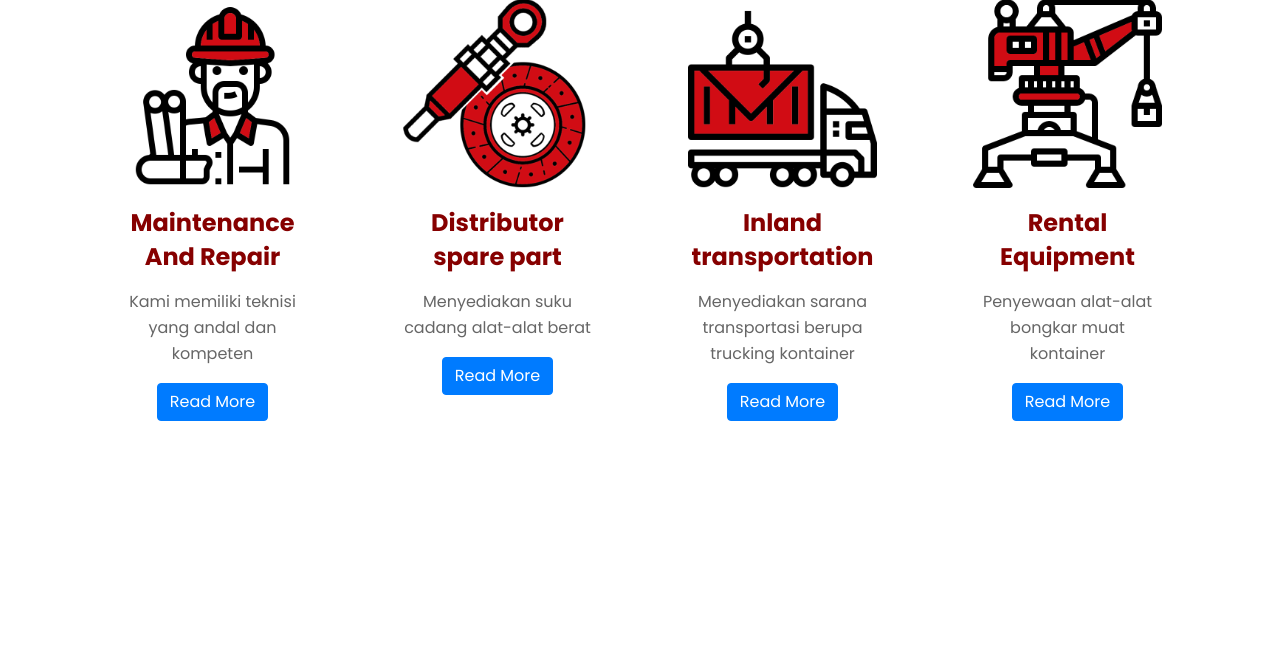
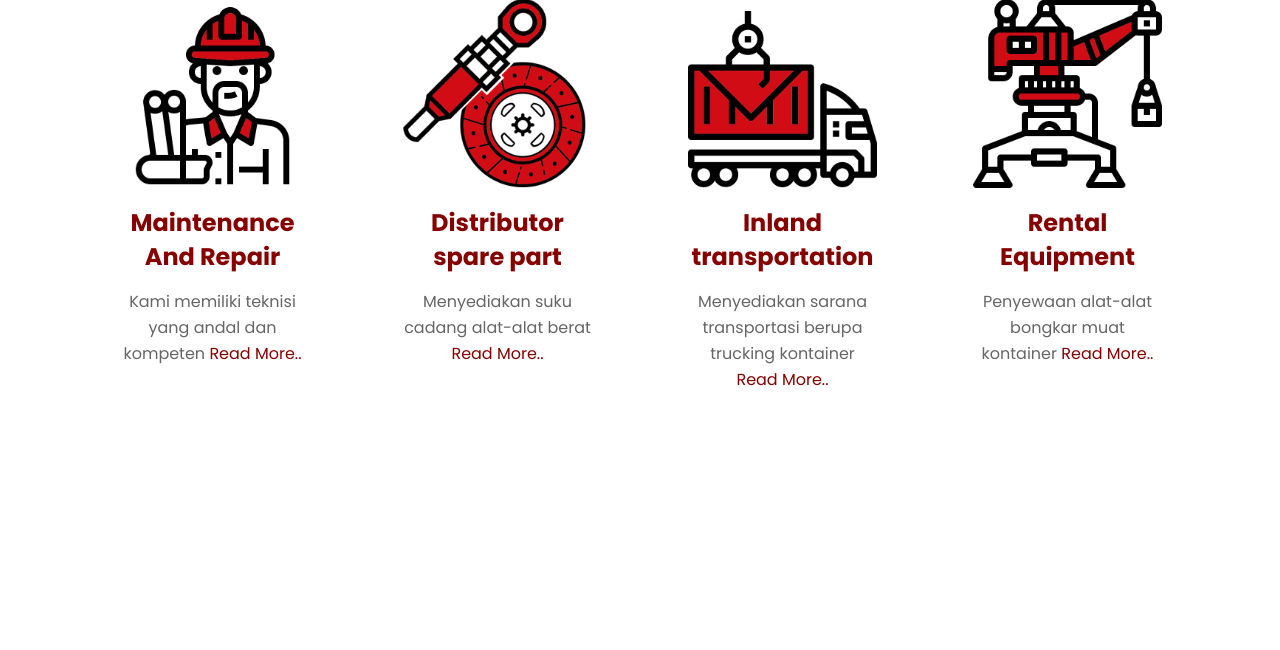
Before and after one commit to yusron25/rcm, a CodeIgniter app: page /database/ in a window 1280 px wide. Shown: the part 234-884 px from the top of the page. Run offline with CodeIgniter, Linux system fonts and the light colour scheme; some libraries are stand-ins or nearby versions.

Commit message:
upd again

```diff
--- a/application/views/home/home_v.php
+++ b/application/views/home/home_v.php
@@ -41,11 +41,8 @@
                     </div>
                     <div class="content">
                         <h4 class="title">Maintenance And Repair</h4>
-                        <p>Kami memiliki teknisi yang andal dan kompeten <span class="collapse" id="mrcollapse">untuk melakukan pemeliharaan dan perbaikan alat berat sesuai dengan Standar operation prosedur dari mulai preventive maintenance, corrective maintenance, penanganan troubleshooting sampai dengan over houl.</span> </p>
+                        <p>Kami memiliki teknisi yang andal dan kompeten <span class="collapse" id="mrcollapse">untuk melakukan pemeliharaan dan perbaikan alat berat sesuai dengan Standar operation prosedur dari mulai preventive maintenance, corrective maintenance, penanganan troubleshooting sampai dengan over houl.</span> <a class="collapers" href="#" data-toggle="collapse" data-target="#mrcollapse" aria-expanded="false" aria-controls="mrcollapse">Read More..</a></p>
 
-                        <button class="btn btn-primary" type="button" data-toggle="collapse" data-target="#mrcollapse" aria-expanded="false" aria-controls="mrcollapse">
-                        Read More
-                        </button>
                         <!-- <p><?=$this->lang->line('InternationalForwarderDesc') ?></p> -->
                     </div>
                 </div>
@@ -59,11 +56,8 @@
                     <div class="content">
                         <h4 class="title">Distributor spare part</h4>
                         <!-- <p><?=$this->lang->line('EMKLDesc') ?></p> -->
-                        <p>Menyediakan suku cadang alat-alat berat <span class="collapse" id="spcollapse">dengan kualitas terjamin dan harga yang kompetitif dari mulai consumable part, engine, cylinder, turbo, generator dan spare partlainnya.</span></p>
+                        <p>Menyediakan suku cadang alat-alat berat <span class="collapse" id="spcollapse">dengan kualitas terjamin dan harga yang kompetitif dari mulai consumable part, engine, cylinder, turbo, generator dan spare partlainnya.</span><a class="collapers" href="#" data-toggle="collapse" data-target="#spcollapse" aria-expanded="false" aria-controls="spcollapse">Read More..</a></p>
 
-                        <button class="btn btn-primary" type="button" data-toggle="collapse" data-target="#spcollapse" aria-expanded="false" aria-controls="spcollapse">
-                        Read More
-                        </button>
                     </div>
                 </div>
             </div>
@@ -76,11 +70,8 @@
                     <div class="content">
                         <h4 class="title">Inland transportation</h4>
                         <!-- <p><?=$this->lang->line('PPJKDesc') ?></p> -->
-                        <p>Menyediakan sarana transportasi berupa trucking kontainer <span class="collapse" id="itcollapse">ukuran 40 feet dengan armada baru untuk kebutuhan pengiriman ke seluruh wilayah.</span></p>
+                        <p>Menyediakan sarana transportasi berupa trucking kontainer <span class="collapse" id="itcollapse">ukuran 40 feet dengan armada baru untuk kebutuhan pengiriman ke seluruh wilayah.</span><a class="collapers" href="#" data-toggle="collapse" data-target="#itcollapse" aria-expanded="false" aria-controls="itcollapse">Read More..</a></p>
 
-                        <button class="btn btn-primary" type="button" data-toggle="collapse" data-target="#itcollapse" aria-expanded="false" aria-controls="itcollapse">
-                        Read More
-                        </button>
                     </div>
                 </div>
             </div>
@@ -99,11 +90,8 @@
                             <li>Crane</li>
                         </ul> -->
                         <!-- <p><?=$this->lang->line('InlandTransportationsDesc') ?></p> -->
-                        <p>Penyewaan alat-alat bongkar muat kontainer <span class="collapse" id="recollapse">seperti harbor mobile crane (HMC), reachstacker (RS), sideloader (SL) untuk menunjang kegiatan stevedoring, receiving delivery container baik di Pelabuha nmaupun Depo container dengan menempatkan alat-alat yang handal serta dioperasikan oleh operator yang berpengalaman dan bersertifikat.</span></p>
+                        <p>Penyewaan alat-alat bongkar muat kontainer <span class="collapse" id="recollapse">seperti harbor mobile crane (HMC), reachstacker (RS), sideloader (SL) untuk menunjang kegiatan stevedoring, receiving delivery container baik di Pelabuha nmaupun Depo container dengan menempatkan alat-alat yang handal serta dioperasikan oleh operator yang berpengalaman dan bersertifikat.</span><a class="collapers" href="#" data-toggle="collapse" data-target="#recollapse" aria-expanded="false" aria-controls="recollapse">Read More..</a></p>
 
-                        <button class="btn btn-primary" type="button" data-toggle="collapse" data-target="#recollapse" aria-expanded="false" aria-controls="recollapse">
-                        Read More
-                        </button>
                     </div>
                 </div>
             </div>
@@ -206,6 +194,18 @@
     </div>
 </div>
 
+<script>
+
+    $('.collapse').on('show.bs.collapse', function () {
+       $('.collapers').text('Less More..')
+    })
+
+    $('.collapse').on('hidden.bs.collapse', function () {
+        $('.collapers').text('Read More..')
+    })
+
+</script>
+
 &nbsp;
 &nbsp;
 &nbsp;
--- a/application/views/template.php
+++ b/application/views/template.php
@@ -62,6 +62,9 @@
 
     <!-- jquery -->
     <script src="<?=base_url()?>assets/appside/assets/js/jquery.js"></script>
+
+    <!-- bootstrap -->
+    <script src="<?=base_url()?>assets/appside/assets/js/bootstrap.min.js"></script>
 </head>
 
 <body>
@@ -168,9 +171,11 @@ background-color:#f9f9f9;z-index: 3;">
                     <div class="footer-widget nav_menus_widget">
                         <h4 class="widget-title" >Our Customer</h4>
                         <ul>
-                            <li><a href="#" ><i class="fas fa-chevron-right"></i><img style="max-height: 40px; max-width: 100px" src="<?=base_url()?>assets/images/ourcustomer/Temas.png" alt="temas logo"></a></li>
-                            <li><a href="#" ><i class="fas fa-chevron-right"></i><img style="max-height: 40px; max-width: 100px" src="<?=base_url()?>assets/images/ourcustomer/ipc.png" alt="temas logo"></a></li>
-                            <li><a href="#" ><i class="fas fa-chevron-right"></i><img style="max-height: 40px; max-width: 100px" src="<?=base_url()?>assets/images/ourcustomer/samudra-indonesia.png" alt="samudera indonesia logo"></a></li>
+                            <li><a href="#" ><i class="fas fa-chevron-right"></i><img style="max-height: 40px; max-width: 100px" src="<?=base_url()?>assets/images/ourcustomer/pelindo1.png" alt="pelindo 1 logo"></a></li>
+                             <li><a href="#" ><i class="fas fa-chevron-right"></i><img style="max-height: 40px; max-width: 100px" src="<?=base_url()?>assets/images/ourcustomer/ipc.png" alt="temas logo"></a></li>
+                            <li><a href="#" ><i class="fas fa-chevron-right"></i><img style="max-height: 40px; max-width: 100px" src="<?=base_url()?>assets/images/ourcustomer/pelindo3.png" alt="pelindo 3 logo"></a></li>
+
+
 
                         </ul>
                     </div>
@@ -179,8 +184,11 @@ background-color:#f9f9f9;z-index: 3;">
                     <div class="footer-widget nav_menus_widget">
                         <h4 class="widget-title" > </h4><br>
                         <ul>
-                            <li><a href="#" ><i class="fas fa-chevron-right"></i><img style="max-height: 40px; max-width: 100px" src="<?=base_url()?>assets/images/ourcustomer/nph.png" alt="nusantara pelabuhan handal logo"></a></li>
-                            <li><a href="#" ><i class="fas fa-chevron-right"></i><img style="max-height: 40px; max-width: 100px" src="<?=base_url()?>assets/images/ourcustomer/Sinarmas.png" alt="sinarmas logo"></a></li>
+                            <li><a href="#" ><i class="fas fa-chevron-right"></i><img style="max-height: 40px; max-width: 100px" src="<?=base_url()?>assets/images/ourcustomer/Temas.png" alt="temas logo"></a></li>
+
+                            <li><a href="#" ><i class="fas fa-chevron-right"></i><img style="max-height: 40px; max-width: 100px" src="<?=base_url()?>assets/images/ourcustomer/samudra-indonesia.png" alt="samudera indonesia logo"></a></li>
+
+
                         </ul>
                     </div>
                 </div>
@@ -189,9 +197,9 @@ background-color:#f9f9f9;z-index: 3;">
                     <div class="footer-widget nav_menus_widget">
                         <h4 class="widget-title" > </h4><br>
                         <ul>
+                            <li><a href="#" ><i class="fas fa-chevron-right"></i><img style="max-height: 40px; max-width: 100px" src="<?=base_url()?>assets/images/ourcustomer/nph.png" alt="nusantara pelabuhan handal logo"></a></li>
+                            <li><a href="#" ><i class="fas fa-chevron-right"></i><img style="max-height: 40px; max-width: 100px" src="<?=base_url()?>assets/images/ourcustomer/Sinarmas.png" alt="sinarmas logo"></a></li>
 
-                            <li><a href="#" ><i class="fas fa-chevron-right"></i><img style="max-height: 40px; max-width: 100px" src="<?=base_url()?>assets/images/ourcustomer/pelindo1.png" alt="pelindo 1 logo"></a></li>
-                            <li><a href="#" ><i class="fas fa-chevron-right"></i><img style="max-height: 40px; max-width: 100px" src="<?=base_url()?>assets/images/ourcustomer/pelindo3.png" alt="pelindo 3 logo"></a></li>
                         </ul>
                     </div>
                 </div>
@@ -250,8 +258,6 @@ background-color:#f9f9f9;z-index: 3;">
 
     <!-- popper -->
     <script src="<?=base_url()?>assets/appside/assets/js/popper.min.js"></script>
-    <!-- bootstrap -->
-    <script src="<?=base_url()?>assets/appside/assets/js/bootstrap.min.js"></script>
     <!-- owl carousel -->
     <script src="<?=base_url()?>assets/appside/assets/js/owl.carousel.min.js"></script>
     <!-- magnific popup -->
```
